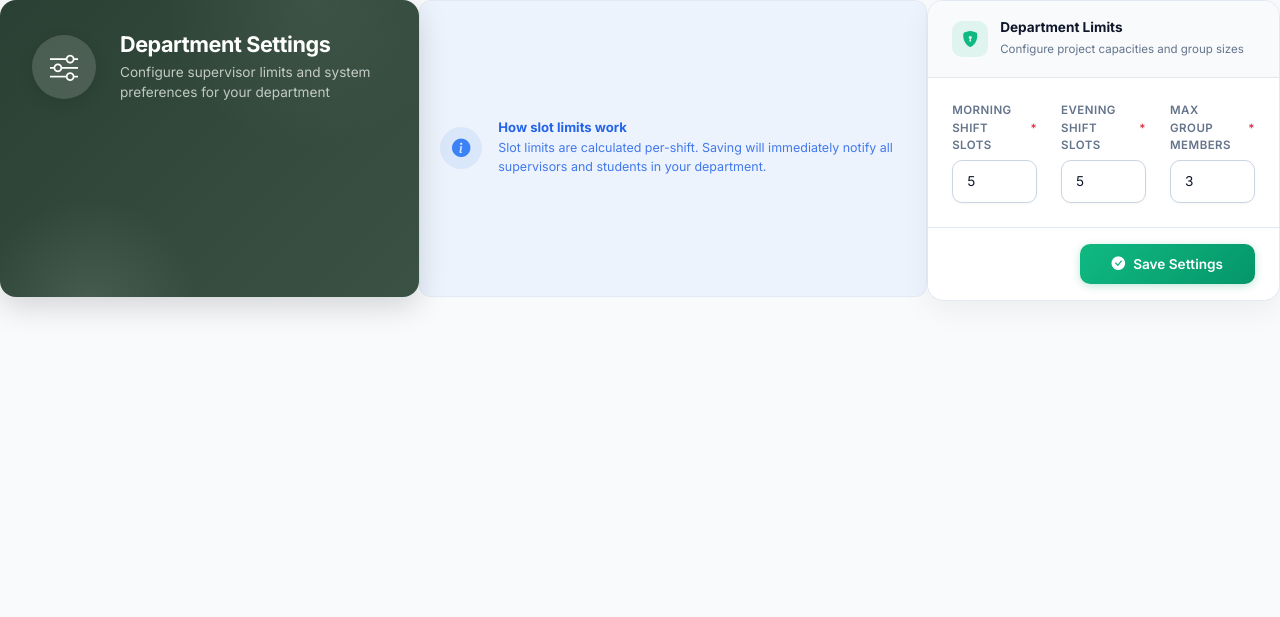
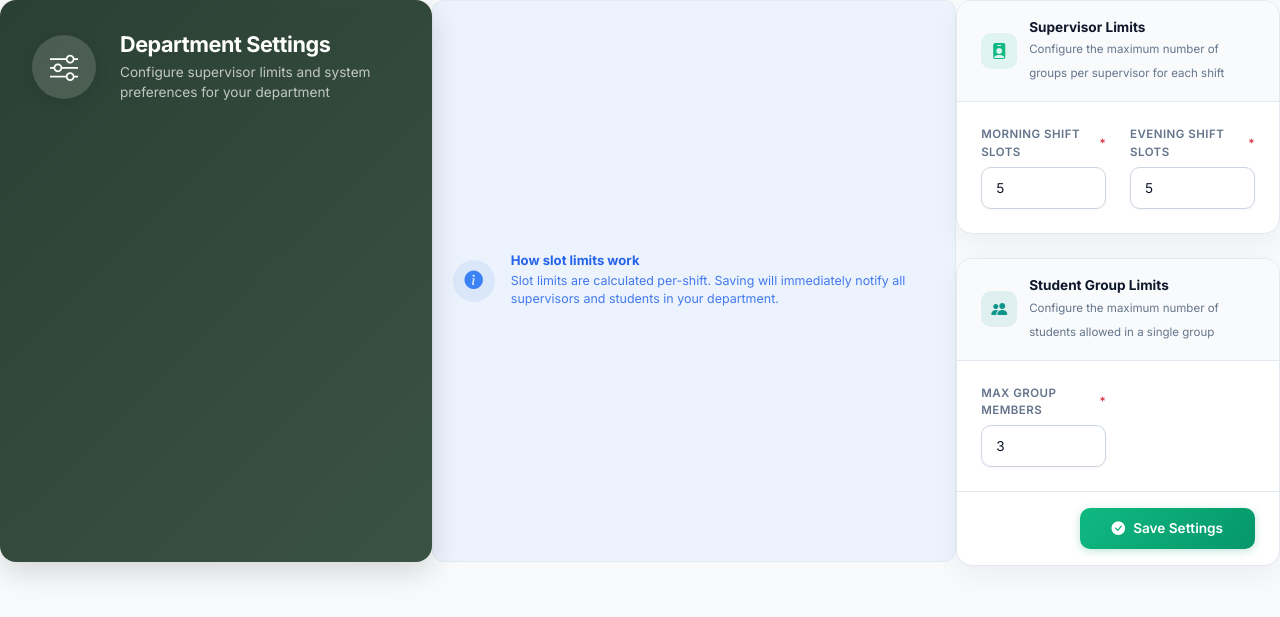
Before and after one commit to faheemcodes/fyp-management, a PHP site: template src/View/hod/settings.php in a window 1280 px wide. Shown: the top 617 px of the page. Run offline with PHP 8.4, Linux system fonts and the light colour scheme; the template is opened without the code that fills it, so the values that code supplies are empty; some libraries are stand-ins or nearby versions.

Commit message:
style: separate student group limits and supervisor limits into distinct sections in hod settings

```diff
--- a/src/View/hod/settings.php
+++ b/src/View/hod/settings.php
@@ -111,30 +111,47 @@ $basePath = dirname($_SERVER['SCRIPT_NAME']) === '/' || dirname($_SERVER['SCRIPT
 </div>
 
 <form action="<?php echo $basePath; ?>/hod/settings/update" method="POST">
-    <div class="page-section">
+    <div class="page-section mb-4">
         <div class="page-section-header">
             <div class="page-section-icon" style="background: rgba(16,185,129,0.1);color: #10b981">
-                <i class="bi bi-shield-lock-fill"></i>
+                <i class="bi bi-person-badge-fill"></i>
             </div>
             <div>
-                <h6 class="mb-0 fw-bold">Department Limits</h6>
-                <small class="text-muted">Configure project capacities and group sizes</small>
+                <h6 class="mb-0 fw-bold">Supervisor Limits</h6>
+                <small class="text-muted">Configure the maximum number of groups per supervisor for each shift</small>
             </div>
         </div>
 
         <div class="page-section-body">
             <div class="row g-4">
-                <div class="col-md-4 pf-group">
+                <div class="col-md-6 pf-group">
                     <label class="form-label">Morning Shift Slots <span class="text-danger">*</span></label>
                     <input type="number" name="max_morning_slots" class="form-control" value="<?php echo htmlspecialchars((string)($settings['max_morning_slots'] ?? 5)); ?>" min="1" max="50" required>
                 </div>
-                <div class="col-md-4 pf-group">
+                <div class="col-md-6 pf-group">
                     <label class="form-label">Evening Shift Slots <span class="text-danger">*</span></label>
                     <input type="number" name="max_evening_slots" class="form-control" value="<?php echo htmlspecialchars((string)($settings['max_evening_slots'] ?? 5)); ?>" min="1" max="50" required>
                 </div>
-                <div class="col-md-4 pf-group">
+            </div>
+        </div>
+    </div>
+
+    <div class="page-section">
+        <div class="page-section-header">
+            <div class="page-section-icon" style="background: rgba(13,148,136,0.1);color: #0d9488">
+                <i class="bi bi-people-fill"></i>
+            </div>
+            <div>
+                <h6 class="mb-0 fw-bold">Student Group Limits</h6>
+                <small class="text-muted">Configure the maximum number of students allowed in a single group</small>
+            </div>
+        </div>
+
+        <div class="page-section-body">
+            <div class="row g-4">
+                <div class="col-md-6 pf-group">
                     <label class="form-label">Max Group Members <span class="text-danger">*</span></label>
-                    <input type="number" name="max_group_members" class="form-control" value="<?php echo htmlspecialchars((string)($settings['max_group_members'] ?? 3)); ?>" min="1" max="5" required>
+                    <input type="number" name="max_group_members" class="form-control" value="<?php echo htmlspecialchars((string)($settings['max_group_members'] ?? 3)); ?>" min="1" max="10" required>
                 </div>
             </div>
         </div>
```
